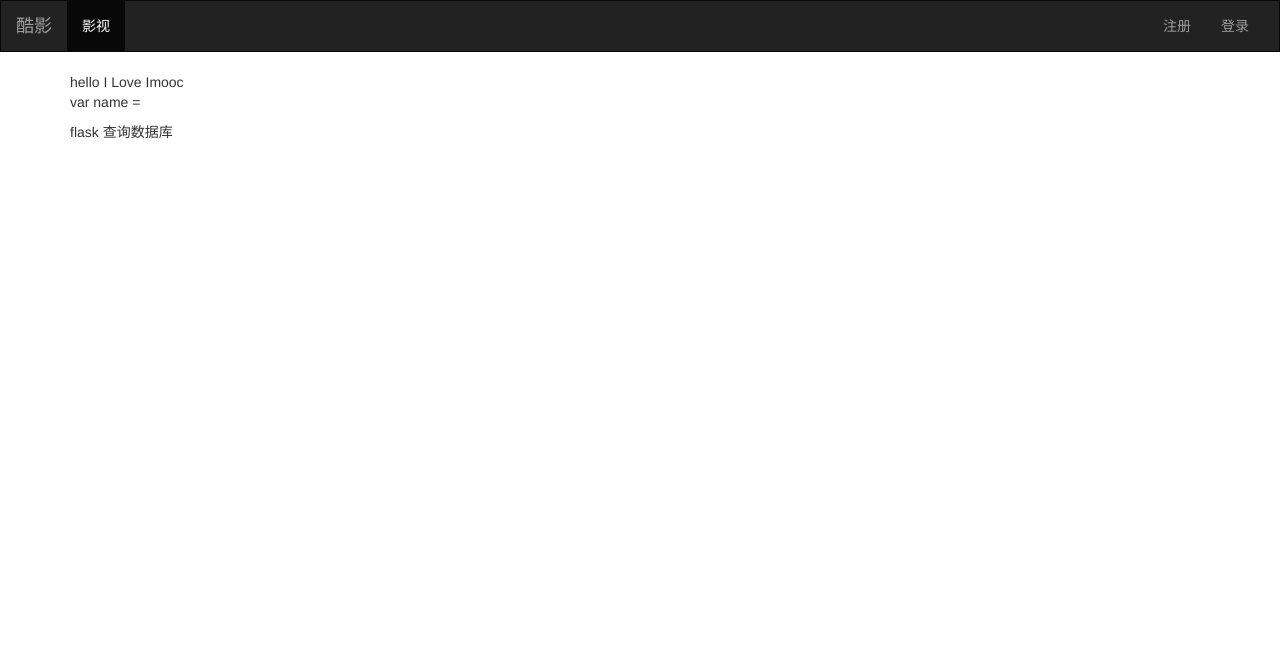
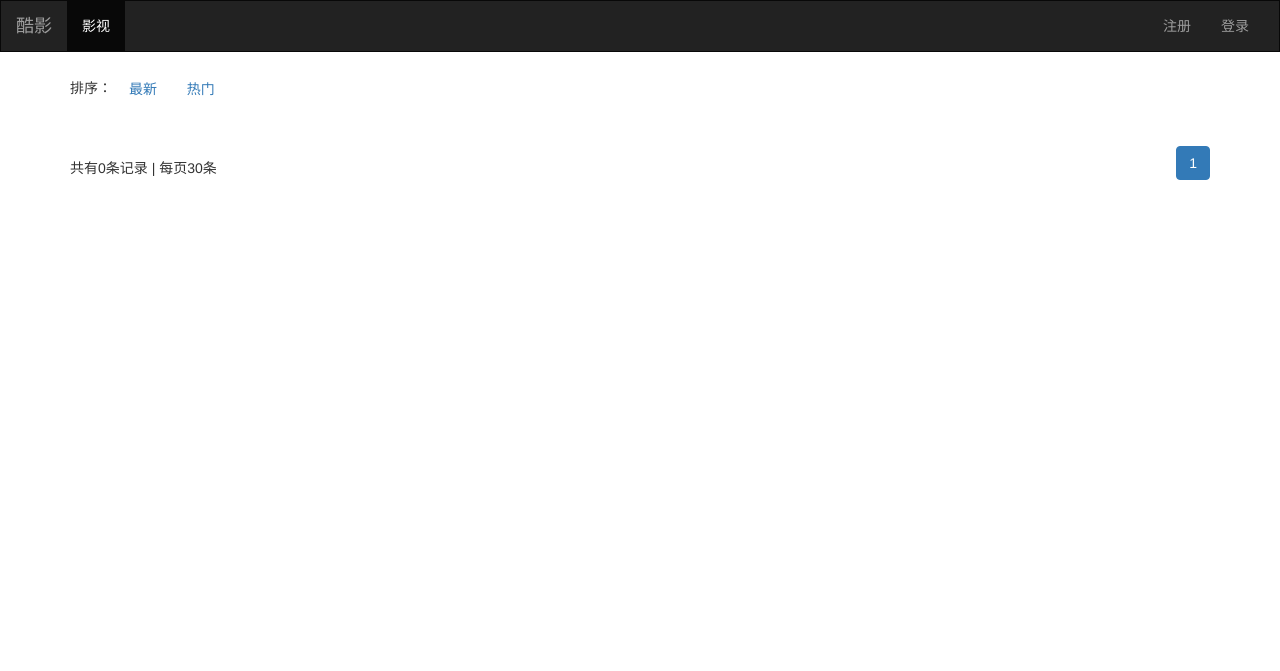
Before and after one commit to iceymoss/coolmovie, a Flask app: page / in a window 1280 px wide. Shown: the top 671 px of the page. Run offline with Flask 3, Linux system fonts and the light colour scheme; parts of the project's set-up code (start-up, migrations or seed data) failed here and were passed over; some libraries are stand-ins or nearby versions.

Commit message:
feat:完成电影列表，电影详情的开发

```diff
--- a/common/libs/Helper.py
+++ b/common/libs/Helper.py
@@ -1,3 +1,5 @@
+import math
+
 from flask import jsonify, g, render_template
 
 
@@ -16,3 +18,26 @@
 
 def ops_renderErrJSON(msg="系统繁忙，请稍后再试", data={}):
     return ops_renderJSON(code=-1, msg=msg, data=data)
+
+def iPagenation( params):
+    total_count = int( params['total_count'] )
+    page_size = int( params['page_size'] )
+    page = int( params['page'] )
+
+    total_pages = math.ceil(total_count / page_size)
+    total_pages = total_pages if total_pages > 0 else 1
+
+    is_prev = 0 if page <= 1 else 1
+    is_next = 0 if page >= total_pages else 1
+    pages = {
+        'current':page,
+        'total_pages':total_pages,
+        'total':total_count,
+        'page_size':page_size,
+        'is_next': is_next,
+        'is_prev': is_prev,
+        'range': range( 1,total_pages + 1 ),
+        'url':params['url']
+    }
+
+    return pages
--- a/controllers/index.py
+++ b/controllers/index.py
@@ -1,8 +1,15 @@
 # -*- coding: utf-8 -*-
-from flask import Blueprint, render_template
+import random
+from flask import Blueprint, request, redirect
+from sqlalchemy import desc, between
 from common.libs.Helper import ops_gender
+from common.libs.Helper import iPagenation
+from common.libs.UrlManager import UrlManager
 from common.models.user import User
 from application import db, global_db
+from common.models import movie
+
+
 
 # 蓝图优化
 index_page = Blueprint("index_page", __name__)
@@ -10,6 +17,59 @@
 
 @index_page.route("/")
 def index():
+    req = request.values
 
-    context = {}
-    return ops_gender("index.html", context)
+    # 获取最新数据
+    order_by_f = str(req['order']) if ("order" in req and req['order']) else "lastest"
+    page = 1
+    if 'p' in req and req['p']:
+        page = int(req['p'])
+
+    query = global_db.query(movie.Movie)
+    print("参数：", order_by_f)
+
+    page_params = {
+        'total_count': int(query.count()),
+        "page_size": 30,
+        'page': page,
+        'url': "/?"
+    }
+
+    pages = iPagenation(page_params)
+    # 0 - 30,30 - 60 ,60 - 90
+    offset = (page - 1) * page_params['page_size']
+    limit = page * page_params['page_size']
+
+    if order_by_f == "hot":
+        query = query.order_by(desc(movie.Movie.view_counter))
+    else:
+        query = query.order_by(movie.Movie.pub_date.desc(), movie.Movie.id.desc())
+    list_movie = query.offset(offset).limit(limit).all()
+    # for item in list_movie:
+    #     print("返回", item.__str__())
+    return ops_gender("index.html", { "data":list_movie,"pages":pages })
+
+@index_page.route("/info")
+def get_movieinfo():
+    req = request.values
+    movie_id = int(req["id"]) if ("id" in req and req["id"]) else 0
+    if movie_id < 1:
+        return redirect(UrlManager.buildUrl("/"))
+
+    info = global_db.query(movie.Movie).filter_by(id=movie_id).first()
+    if info is None:
+        return redirect(UrlManager.buildUrl("/"))
+
+    # 增加点击量
+    info.view_counter += 1
+    recommend = info.view_counter
+
+    # 提交更改到数据库
+    global_db.commit()
+
+    # 获取推荐内容
+    start = recommend-100
+    end = recommend+100
+    recommend_list = global_db.query(movie.Movie).filter(movie.Movie.view_counter.between(start, end)).all()
+    sampled_elements = random.sample(recommend_list, 4)
+    return ops_gender("info.html", {"info": info, "recommend_list": sampled_elements})
--- /dev/null
+++ b/templates/common/pagenation.html
@@ -0,0 +1,24 @@
+<div class="row">
+    <div class="col-md-12">
+        <span class="pagination_count" style="line-height: 84px;"> 共有{{pages.total}}条记录 | 每页{{pages.page_size}}条</span>
+        <ul class="pagination pull-right">
+            {% if pages.is_prev == 1 %}
+            <li>
+                <a href="{{ pages.url }}&p={{ pages.current - 1 }}" aria-label="Previous">
+                    <span aria-hidden="true">上一页</span>
+                </a>
+            </li>
+            {% endif %}
+            {% for idx in pages.range %}
+            <li {% if pages.current == idx %} class="active" {% endif %}  ><a  href="{{ pages.url }}&p={{idx}}">{{idx}}</a></li>
+            {% endfor %}
+            {% if pages.is_next == 1 %}
+            <li>
+                <a href="{{ pages.url }}&p={{pages.current + 1}}" aria-label="Next">
+                    <span aria-hidden="true">下一页</span>
+                </a>
+            </li>
+            {% endif%}
+        </ul>
+    </div>
+</div>
--- a/templates/index.html
+++ b/templates/index.html
@@ -1,21 +1,25 @@
 {% extends "common/layout.html" %}
 {% block content %}
-hello I Love Imooc
-<p>var name = {{ name }}</p>
-<p>
-{#    {% if user %}#}
-{#    {{ user.nickname }} 联系QQ:{{  user.qq }} 主页:{{ user.home_page }}#}
-{#    {% endif %}#}
-</p>
-<p>
-{#    {% for tmp_num in num_list %}#}
-{#    {{ tmp_num }}#}
-{#    {% endfor %}#}
-</p>
-<p> flask 查询数据库</p>
-<p>
-{#    {% for item in result %}#}
-{#    {{ item['User'] }}#}
-{#    {% endfor %}#}
-</p>
+    <div class="row">
+        <div class="col-lg-12">
+        排序： <a href="/?order=lastest" class="btn btn-link">最新</a> <a href="/?order=hot" class="btn btn-link">热门</a>
+        </div>
+    </div>
+    <div class="row" style="margin:10px 0 ;">
+    {% if data %}
+    {% for item in data %}
+    <div class="col-md-2">
+        <a  class="thumbnail" href="{{ '%s?id=%s' | format( '/info', item.id) }}">
+            <img style="width: 100%;height:260px; " src="{{ item.cover_pic | safe }}">
+            <div class="caption">
+                <h3 style="overflow: hidden;text-overflow: ellipsis;display:-webkit-box;-webkit-box-orient: vertical;-webkit-line-clamp:1;">
+                    {{ item.name | safe }}</h3>
+                <p>{{ item.country | safe }} | {{ item.pub_date | safe }} | {{ item.view_counter | safe }}</p>
+            </div>
+        </a>
+    </div>
+    {% endfor %}
+    {% endif %}
+</div>
+{% include '/common/pagenation.html' %}
 {% endblock %}
```
Also changed, not shown: templates/info.html (added, +47 -0 lines).
